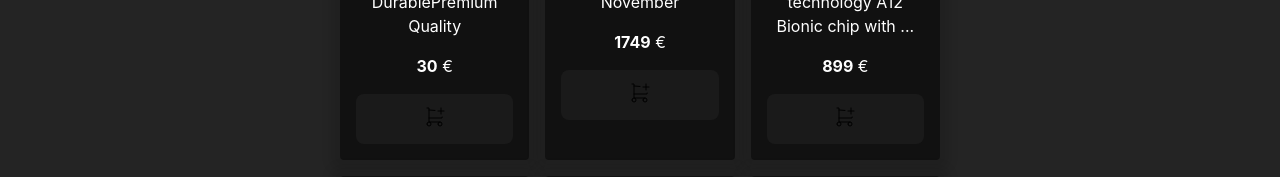
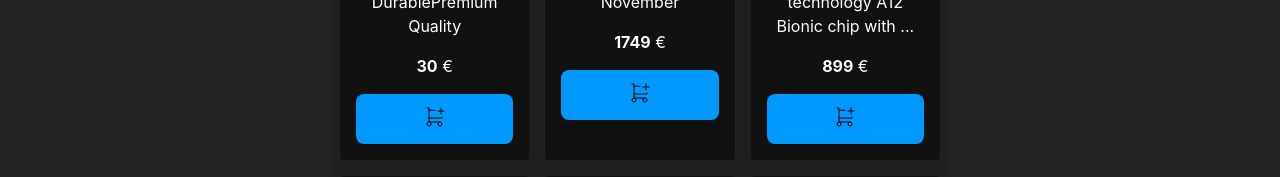
Before and after one commit to danielmateu/carrito-de-la-compra-useContext-useReducer-useID, a React (Vite) app: page / in a window 1280 px wide. Shown: the part 485-662 px from the top of the page. Built offline with nearby package versions, Linux system fonts and the light colour scheme.

Commit message:
Context cart

```diff
--- a/src/components/Cart.css
+++ b/src/components/Cart.css
@@ -23,6 +23,7 @@
     gap: 8px;
     justify-content: center;
     align-items: center;
+
 }
 
 .cart footer button {
--- a/src/components/Cart.jsx
+++ b/src/components/Cart.jsx
@@ -27,11 +27,11 @@ export const Cart = () => {
                         </small>
                         <div>
                             <button>+</button>
-                            <button>-</button>
+                            {/* <button>-</button> */}
                         </div>
                         <div>
                             <button><RemoveFromCartIcon /></button>
-                            <button><ClearCartIcon /></button>
+                            {/* <button><ClearCartIcon /></button> */}
                         </div>
                     </footer>
                 </ul>
--- a/src/components/Products.jsx
+++ b/src/components/Products.jsx
@@ -1,15 +1,21 @@
 import './Products.css';
-import { AddToCartIcon } from './Icons';
+import { AddToCartIcon, RemoveFromCartIcon } from './Icons';
 import { useCart } from '../hooks/useCart';
 
-export const Products = ({products}) => {
+export const Products = ({ products }) => {
 
-    const {addToCart} = useCart()
+    const { addToCart, cart, removeFromCart, clearCart } = useCart()
+
+    const checkIfProductIsInCart = (product) => {
+        return cart.some((item) => item.id === product.id)
+    }
 
     return (
         <main className='products'>
             <ul>
-                {products.slice(0,12).map((product) => (
+                {products.slice(0, 12).map(product => {
+                    const isInCart = checkIfProductIsInCart(product)
+                    return (
                         <li key={product.id}>
                             <img src={product.thumbnail} alt={product.title} />
                             <div>
@@ -17,11 +23,14 @@ export const Products = ({products}) => {
                                 <p>{product.description}</p>
                                 <strong>{product.price}</strong> €
                             </div>
-                        <button className='addToCart' onClick={() => addToCart(product)}>
-                            <AddToCartIcon />
+                            <button style={{backgroundColor: isInCart ? 'red' : '#09f'}} className='addToCart' onClick={() => isInCart ? removeFromCart(product) : addToCart(product)}>
+                                {
+                                    isInCart ? <RemoveFromCartIcon /> : <AddToCartIcon />
+                                }
                             </button>
                         </li>
-                ))}
+                    )
+                })}
             </ul>
             {/* Button addToCart */}
         </main>
--- a/src/context/cart.jsx
+++ b/src/context/cart.jsx
@@ -24,8 +24,8 @@ export const CartProvider = ({ children }) => {
         setCart(prevState => ([...prevState, { ...product, quantity: 1 }]))
     }
 
-    const removeFromCart = (productId) => {
-        setCart(cart.filter((product) => product.id !== productId))
+    const removeFromCart = (product) => {
+        setCart(prevState => prevState.filter(item => item.id !== product.id))
     }
 
     const clearCart = () => {
```
Lines whose indentation alone changed are shown as unchanged.
